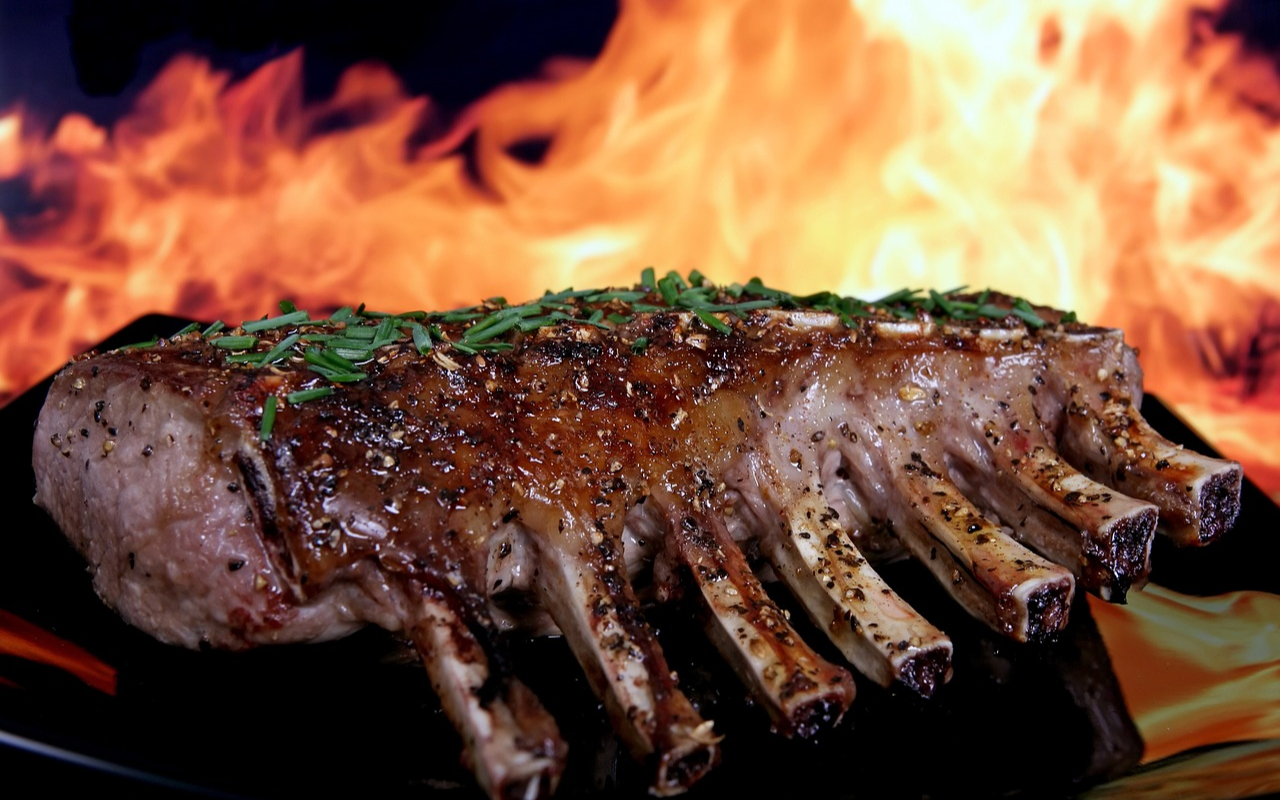
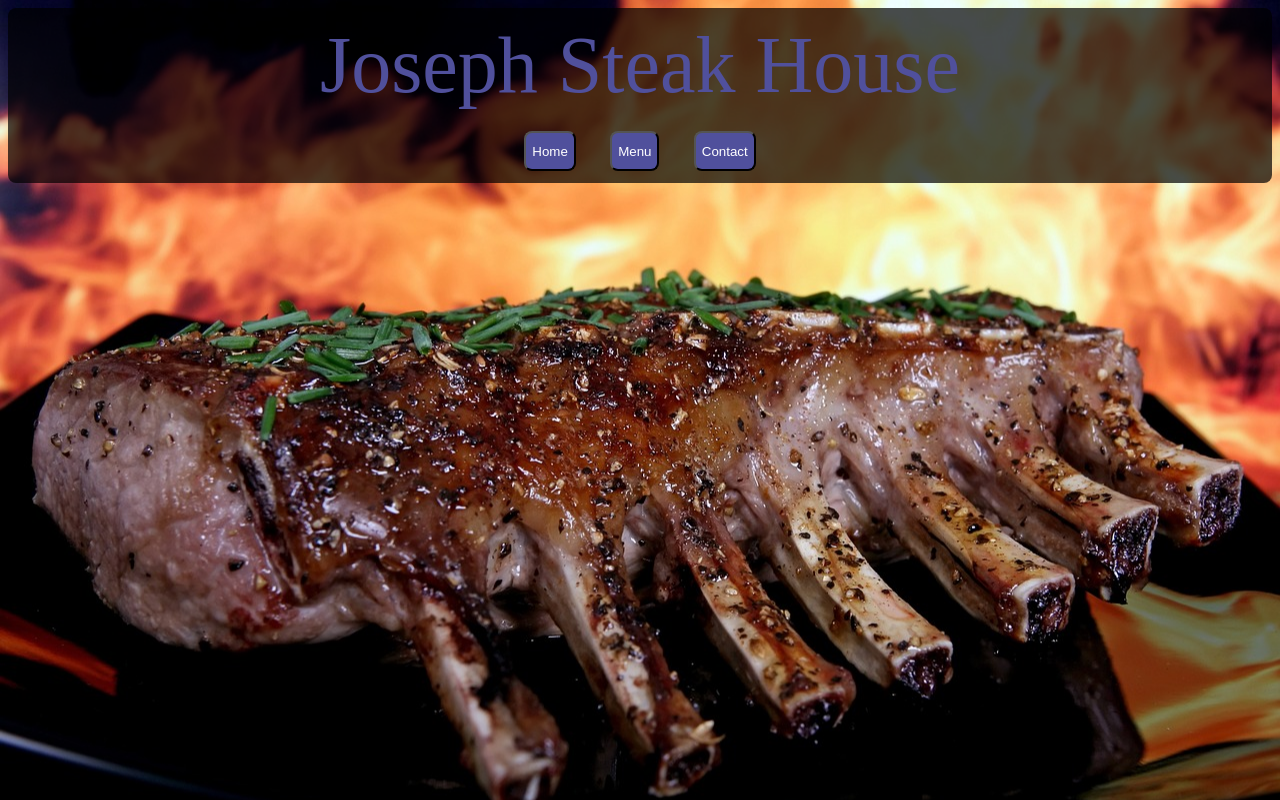
Before and after one commit to Yusef-H/restaurant-page, a website built with webpack: page dist/index.html in a window 1280 px wide. Built offline with nearby package versions, Linux system fonts and the light colour scheme.

Commit message:
Added initialize module

```diff
--- a/src/index.js
+++ b/src/index.js
@@ -1,11 +1,5 @@
 import './style.css';
 import Icon from './background.jpg';
+import initialize from './initial';
 
-
-function component() {
-    const element = document.createElement('div');
-    element.innerHTML = "oooooo";
-    element.classList.add('hello');
-
-    return element;
-}
+initialize();
--- /dev/null
+++ b/src/initial.js
@@ -0,0 +1,35 @@
+
+const initialize = () =>{
+    const head = document.createElement('div');
+    head.classList.add('init-header');
+    const title = document.createElement('div');
+    title.innerHTML = "Joseph Steak House";
+    head.appendChild(title);
+
+    const optionButtons = document.createElement('div');
+    optionButtons.classList.add('option-buttons');
+    head.appendChild(optionButtons);
+
+    const homeButton = document.createElement('button');
+    const menuButton = document.createElement('button');
+    const contactButton = document.createElement('button');
+
+    homeButton.innerHTML = "Home";
+    menuButton.innerHTML = "Menu";
+    contactButton.innerHTML = "Contact";
+
+    optionButtons.appendChild(homeButton);
+    optionButtons.appendChild(menuButton);
+    optionButtons.appendChild(contactButton);
+
+
+
+
+
+
+
+
+    document.body.appendChild(head);
+
+}
+export default initialize;
--- a/src/style.css
+++ b/src/style.css
@@ -5,7 +5,36 @@ html{
     background-size: cover;
     background-position: center center;
 }
+body{
+    display: flex;
+}
 
-.hello{
-    color:red;
+.init-header{
+    display: flex;
+    flex-direction: column;
+    align-items: center;
+    justify-content: center;
+    color: rgb(80, 80, 156);
+    font-size: 80px;
+    background-color: rgba(0,0,0,0.7);
+    height: 175px;
+    width: 100%;
+    border-radius: 8px;
 }
+
+.option-buttons{
+    padding-top: 20px;
+    display: flex;
+    flex-direction: row;
+    justify-content: space-evenly;
+    height: 40px;
+    width: 300px;
+}
+
+button{
+    color:white;
+    background: none;
+    background-color: rgb(80, 80, 156);
+    border-radius: 8px;
+
+}
--- a/webpack.config.js
+++ b/webpack.config.js
@@ -5,6 +5,7 @@ module.exports = {
   mode: 'development',
   entry: {
     index: './src/index.js',
+    initial: './src/initial.js',
   },
   devtool: 'inline-source-map',
   devServer: {
```
Also changed, not shown: dist/index.bundle.js, dist/index.html, dist/initial.bundle.js (added).
